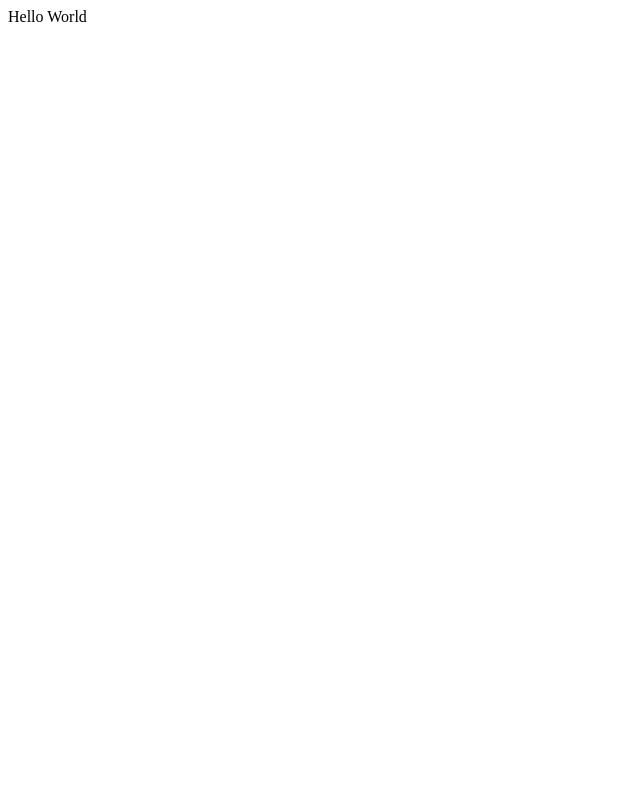
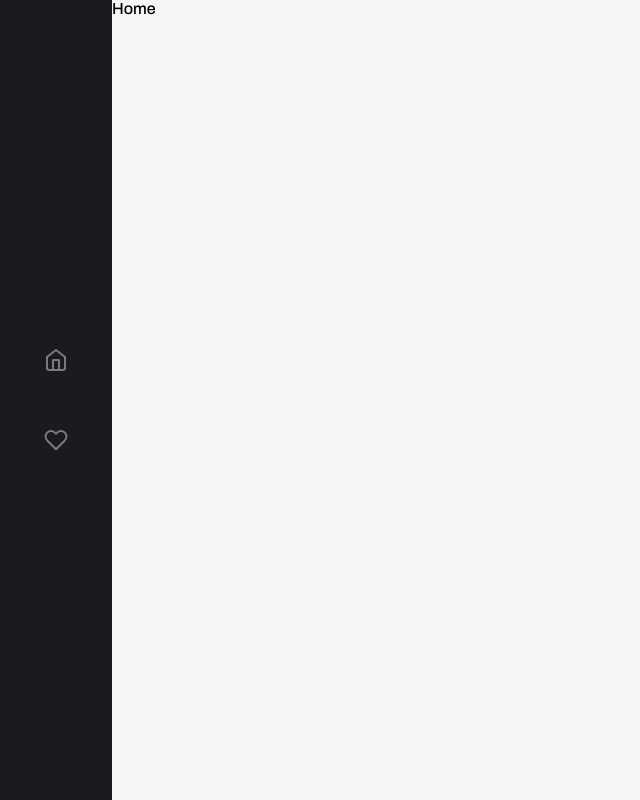
Before and after one commit to pedrocs378/lets-delivery-challenge, a React (Create React App) app: page / in a window 1280 px wide. Shown: the whole page, without its empty margins (0-640 px from the left). Built offline with nearby package versions, Linux system fonts and the light colour scheme.

Commit message:
feat: cria componente Sidebar

```diff
--- a/package.json
+++ b/package.json
@@ -13,6 +13,8 @@
     "axios": "^0.21.1",
     "react": "^17.0.2",
     "react-dom": "^17.0.2",
+    "react-icons": "^4.2.0",
+    "react-router-dom": "^5.2.0",
     "react-scripts": "4.0.3",
     "styled-components": "^5.3.0",
     "typescript": "^4.3.4",
@@ -43,6 +45,7 @@
     ]
   },
   "devDependencies": {
+    "@types/react-router-dom": "^5.1.7",
     "@types/styled-components": "^5.1.10"
   }
 }
--- a/public/index.html
+++ b/public/index.html
@@ -2,10 +2,15 @@
 <html lang="en">
 
 <head>
+  <link rel="preconnect" href="https://fonts.gstatic.com" crossorigin>
+
   <meta charset="utf-8" />
   <link rel="icon" href="%PUBLIC_URL%/favicon.ico" />
   <meta name="viewport" content="width=device-width, initial-scale=1" />
   <meta name="theme-color" content="#000000" />
+  <link rel="preconnect" href="https://fonts.googleapis.com">
+
+  <link href="https://fonts.googleapis.com/css2?family=Archivo:wght@500;600&display=swap" rel="stylesheet">
 
   <title>Ricky and Morty</title>
 </head>
--- a/src/App.tsx
+++ b/src/App.tsx
@@ -1,10 +1,24 @@
+import { BrowserRouter } from 'react-router-dom'
+
+import { Sidebar } from './components/Sidebar'
+
+import { Routes } from './routes'
+
+import { Container } from './styles/app'
+import GlobalStyles from './styles/global'
 
 function App() {
 
   return (
-    <div>
-      Hello World
-    </div>
+    <BrowserRouter>
+      <Container>
+        <Sidebar />
+
+        <Routes />
+      </Container>
+
+      <GlobalStyles />
+    </BrowserRouter>
   );
 }
 
--- /dev/null
+++ b/src/components/Sidebar/index.tsx
@@ -0,0 +1,24 @@
+import { Link } from 'react-router-dom'
+import { FiHome, FiHeart } from 'react-icons/fi'
+
+import { Container } from './styles'
+
+export function Sidebar() {
+
+	return (
+		<Container>
+			<ul>
+				<li>
+					<Link to="/">
+						<FiHome />
+					</Link>
+				</li>
+				<li>
+					<Link to="/favorites">
+						<FiHeart />
+					</Link>
+				</li>
+			</ul>
+		</Container>
+	)
+}
--- /dev/null
+++ b/src/components/Sidebar/styles.ts
@@ -0,0 +1,54 @@
+import styled from "styled-components";
+
+export const Container = styled.aside`
+	grid-area: sidebar;
+	height: 100vh;
+	background: var(--black);
+
+	display: flex;
+	flex-direction: column;
+	justify-content: center;
+
+	li {
+		list-style: none;
+
+		a {
+			position: relative;
+			display: flex;
+			height: 5rem;
+			color: var(--gray);
+
+			align-items: center;
+			justify-content: center;
+
+			transition: ease 0.3s;
+
+			svg {
+				height: 1.5rem;
+				width: 1.5rem;
+			}
+
+			&::before {
+				content: '';
+				height: 100%;
+				width: 3px;
+				background: var(--red);
+
+				position: absolute;
+				left: 0;
+
+				opacity: 0;
+				transition: ease 0.3s;
+			}
+
+			&:hover {
+				background: rgba(0, 0, 0, 0.5);
+				color: var(--white);
+
+				&::before {
+					opacity: 1;
+				}
+			}
+		}
+	}
+`
--- /dev/null
+++ b/src/pages/Home/index.tsx
@@ -0,0 +1,7 @@
+
+export function Home() {
+
+	return (
+		<div>Home</div>
+	)
+}
--- /dev/null
+++ b/src/routes/index.tsx
@@ -0,0 +1,12 @@
+import { Switch, Route } from 'react-router-dom'
+
+import { Home } from '../pages/Home'
+
+export function Routes() {
+
+	return (
+		<Switch>
+			<Route path="/" exact component={Home} />
+		</Switch>
+	)
+}
--- /dev/null
+++ b/src/styles/app.ts
@@ -0,0 +1,7 @@
+import styled from "styled-components";
+
+export const Container = styled.div`
+	display: grid;
+	grid-template-columns: 7rem 1fr;
+	grid-template-areas: "sidebar content";
+`
--- /dev/null
+++ b/src/styles/global.ts
@@ -0,0 +1,41 @@
+import { createGlobalStyle } from 'styled-components'
+
+export default createGlobalStyle`
+	:root {
+		--white: #fff;
+		--background: #F4F5F6;
+
+		--black: #1B1B1F;
+		--gray: #7A7A80;
+
+		--red: #DC1637;
+	}
+
+	* {
+		padding: 0;
+		margin: 0;
+		box-sizing: border-box;
+	}
+
+	html {
+		@media (max-width: 1080px) {
+			font-size: 93.75%;
+		}
+
+		@media (max-width: 720px) {
+			font-size: 87.5%;
+		}
+	}
+
+	body {
+		background: var(--background);
+	}
+
+	body, input, button {
+		font: 500 1rem 'Archivo', sans-serif;
+	}
+
+	button {
+		cursor: pointer;
+	}
+`
```
Also changed, not shown: 1 other file (tests, documents, lock files or other folders).
